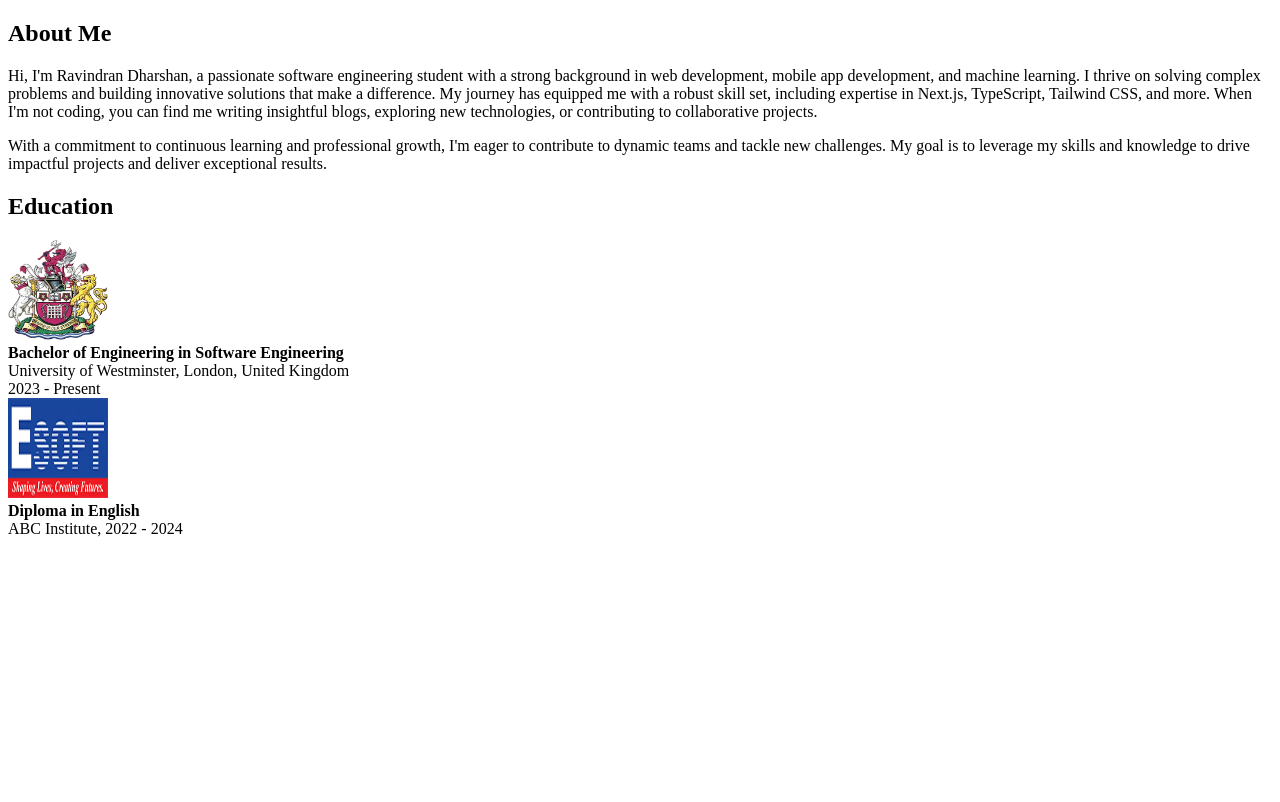
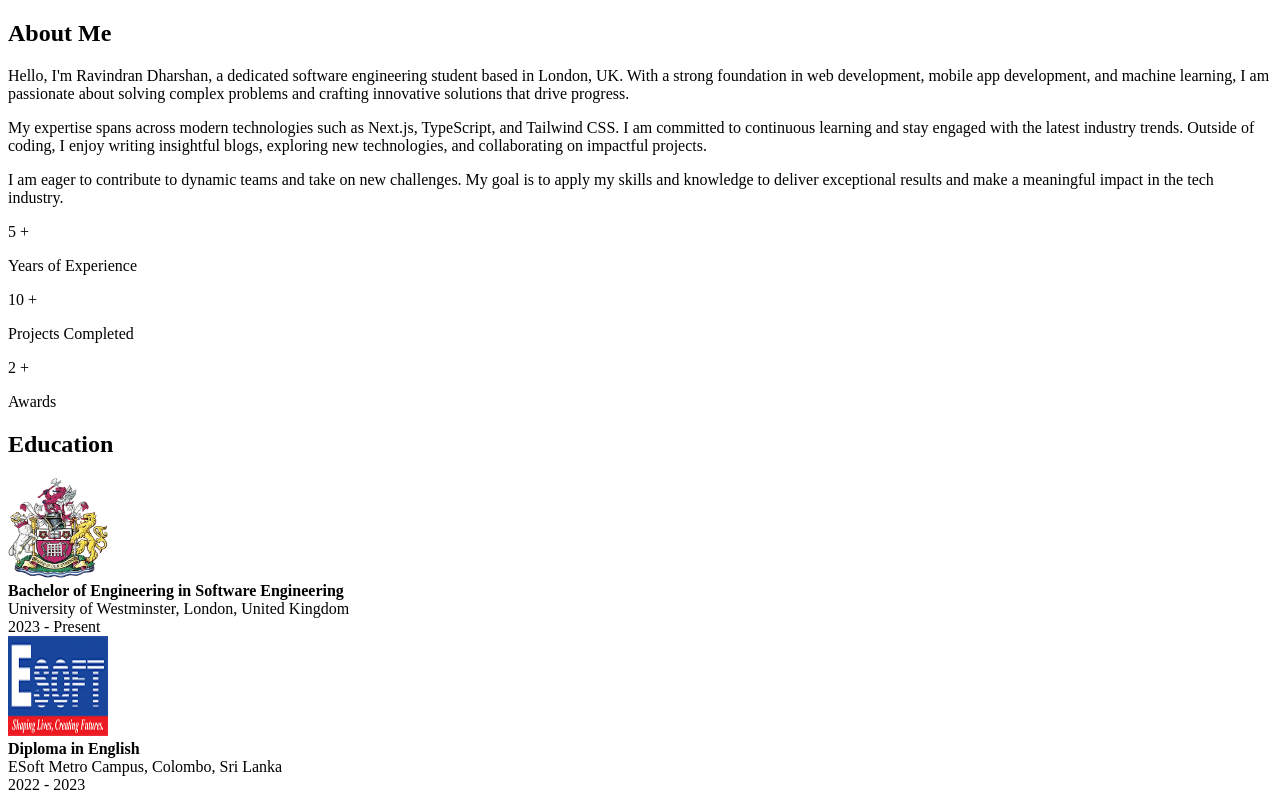
Before and after one commit to DharshanSR/sample-portfolio, a Next.js app: page /About/About in a window 1280 px wide. Built offline with nearby package versions, Linux system fonts and the light colour scheme.

Commit message:
add the new countup feature in about me section

```diff
--- a/package.json
+++ b/package.json
@@ -17,6 +17,7 @@
     "lucide-react": "^0.416.0",
     "next": "14.2.4",
     "react": "^18",
+    "react-countup": "^6.5.3",
     "react-dom": "^18",
     "react-icons": "^5.2.1",
     "react-lottie-player": "^2.1.0",
--- a/pages/About/About.tsx
+++ b/pages/About/About.tsx
@@ -1,7 +1,11 @@
+'use client';
+
 import React from 'react';
 import Image from 'next/image';
+import CountUp from 'react-countup';
+import { FaBriefcase, FaProjectDiagram, FaTrophy } from 'react-icons/fa';
 import westminsterLogo from '@/images/westminster_logo.png';
-import esoftLogo from '@/images/esoft_logo.jpg'; // Import the new logo
+import esoftLogo from '@/images/esoft_logo.jpg';
 
 const About: React.FC = () => {
   return (
@@ -9,33 +13,57 @@ const About: React.FC = () => {
       <div className="container mx-auto px-6">
         {/* About Me Section */}
         <div className="mb-8">
-          <h2 className="text-3xl font-bold mb-4">About Me</h2>
+          <h2 className="text-4xl font-bold text-white mb-6">About Me</h2>
           <p className="text-lg leading-relaxed mb-4">
-            Hi, I'm Ravindran Dharshan, a passionate software engineering student with a strong
-            background in web development, mobile app development, and machine learning. I thrive
-            on solving complex problems and building innovative solutions that make a difference.
-            My journey has equipped me with a robust skill set, including expertise in Next.js,
-            TypeScript, Tailwind CSS, and more. When I'm not coding, you can find me writing insightful
-            blogs, exploring new technologies, or contributing to collaborative projects.
+            Hello, I&apos;m Ravindran Dharshan, a dedicated software engineering student based in London, UK.
+            With a strong foundation in web development, mobile app development, and machine learning, I am
+            passionate about solving complex problems and crafting innovative solutions that drive progress.
+          </p>
+          <p className="text-lg leading-relaxed mb-4">
+            My expertise spans across modern technologies such as Next.js, TypeScript, and Tailwind CSS. I am
+            committed to continuous learning and stay engaged with the latest industry trends. Outside of coding,
+            I enjoy writing insightful blogs, exploring new technologies, and collaborating on impactful projects.
           </p>
           <p className="text-lg leading-relaxed">
-            With a commitment to continuous learning and professional growth, I'm eager to contribute
-            to dynamic teams and tackle new challenges. My goal is to leverage my skills and knowledge
-            to drive impactful projects and deliver exceptional results.
+            I am eager to contribute to dynamic teams and take on new challenges. My goal is to apply my skills
+            and knowledge to deliver exceptional results and make a meaningful impact in the tech industry.
           </p>
         </div>
 
+
+        {/* Stats Section */}
+        <div className="flex flex-wrap justify-around mb-8">
+          <div className="text-center mb-4 md:mb-0">
+            <p className="text-4xl font-bold">
+              <CountUp start={0} end={5} duration={2} /> <span className="text-2xl">+</span>
+            </p>
+            <p className="text-lg">Years of Experience</p>
+          </div>
+          <div className="text-center">
+            <p className="text-4xl font-bold">
+              <CountUp start={0} end={10} duration={2} /> <span className="text-2xl">+</span>
+            </p>
+            <p className="text-lg">Projects Completed</p>
+          </div>
+          <div className="text-center">
+            <p className="text-4xl font-bold">
+              <CountUp start={0} end={2} duration={2} /> <span className="text-2xl">+</span>
+            </p>
+            <p className="text-lg">Awards</p>
+          </div>
+        </div>
+
         {/* Education Section */}
-        <div>
+        <div className="mb-8">
           <h2 className="text-3xl font-bold mb-4">Education</h2>
           <div className="grid grid-cols-1 md:grid-cols-2 gap-6 text-black">
-            <div className="flex items-center bg-white p-6 rounded-lg shadow-lg transition-transform transform hover:scale-105 hover:shadow-xl">
+            <div className="cursor-pointer flex items-center bg-white p-6 rounded-lg shadow-lg transition-transform transform hover:scale-105 hover:shadow-xl">
               <Image
                 src={westminsterLogo}
                 alt="University of Westminster"
                 width={100}
                 height={100}
-                className="mr-4 rounded-full"
+                className="mr-4"
               />
               <div className="flex-1">
                 <strong className="text-xl">Bachelor of Engineering in Software Engineering</strong><br />
@@ -43,17 +71,18 @@ const About: React.FC = () => {
                 2023 - Present<br />
               </div>
             </div>
-            <div className="flex items-center bg-white p-6 rounded-lg shadow-lg transition-transform transform hover:scale-105 hover:shadow-xl">
+            <div className="cursor-pointer flex items-center bg-white p-6 rounded-lg shadow-lg transition-transform transform hover:scale-105 hover:shadow-xl">
               <Image
                 src={esoftLogo}
                 alt="ABC Institute"
                 width={100}
                 height={100}
-                className="mr-4 rounded-full"
+                className="mr-4"
               />
               <div className="flex-1">
                 <strong className="text-xl">Diploma in English</strong><br />
-                ABC Institute, 2022 - 2024<br />
+                ESoft Metro Campus, Colombo, Sri Lanka<br />
+                2022 - 2023<br />
               </div>
             </div>
           </div>
```
Also changed, not shown: app/page.tsx (+7 -8 lines), 1 other file (tests, documents, lock files or other folders).
